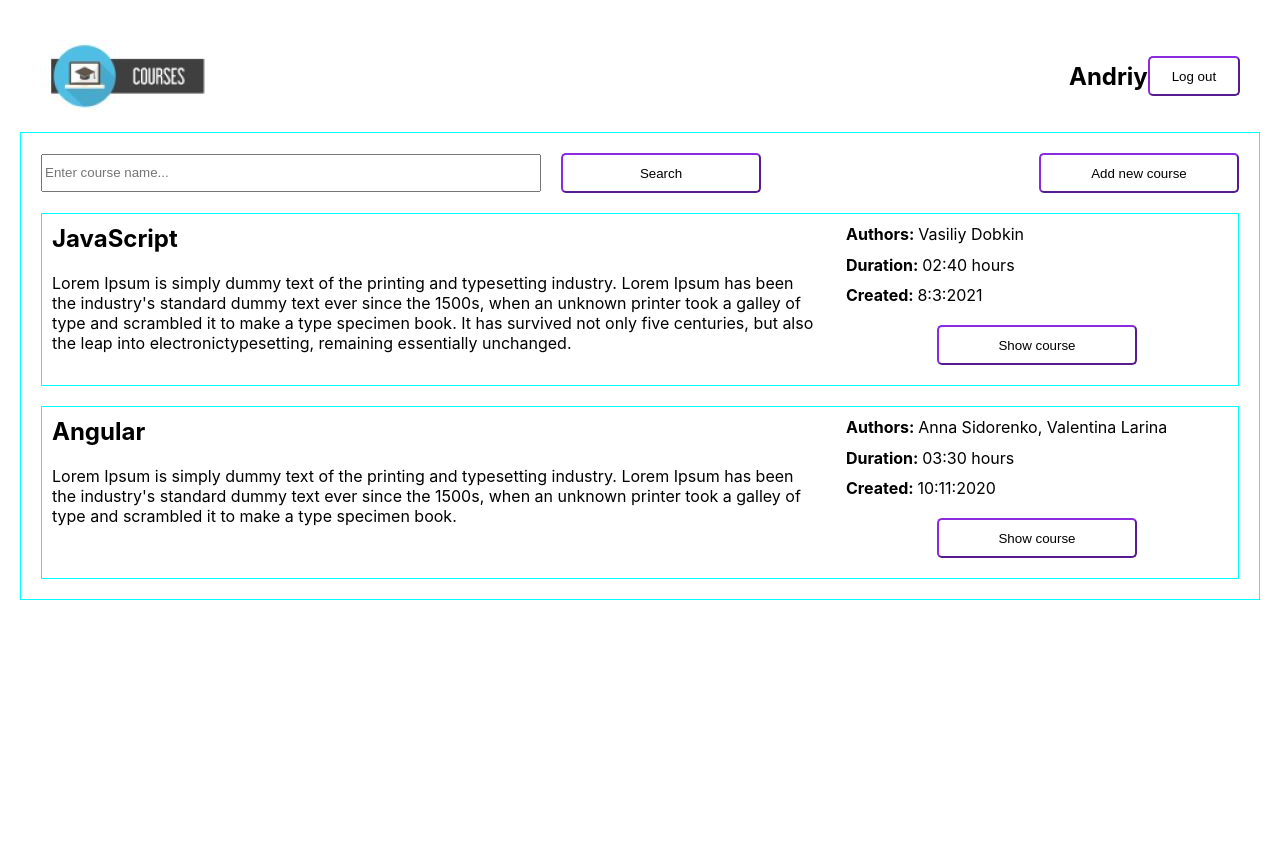
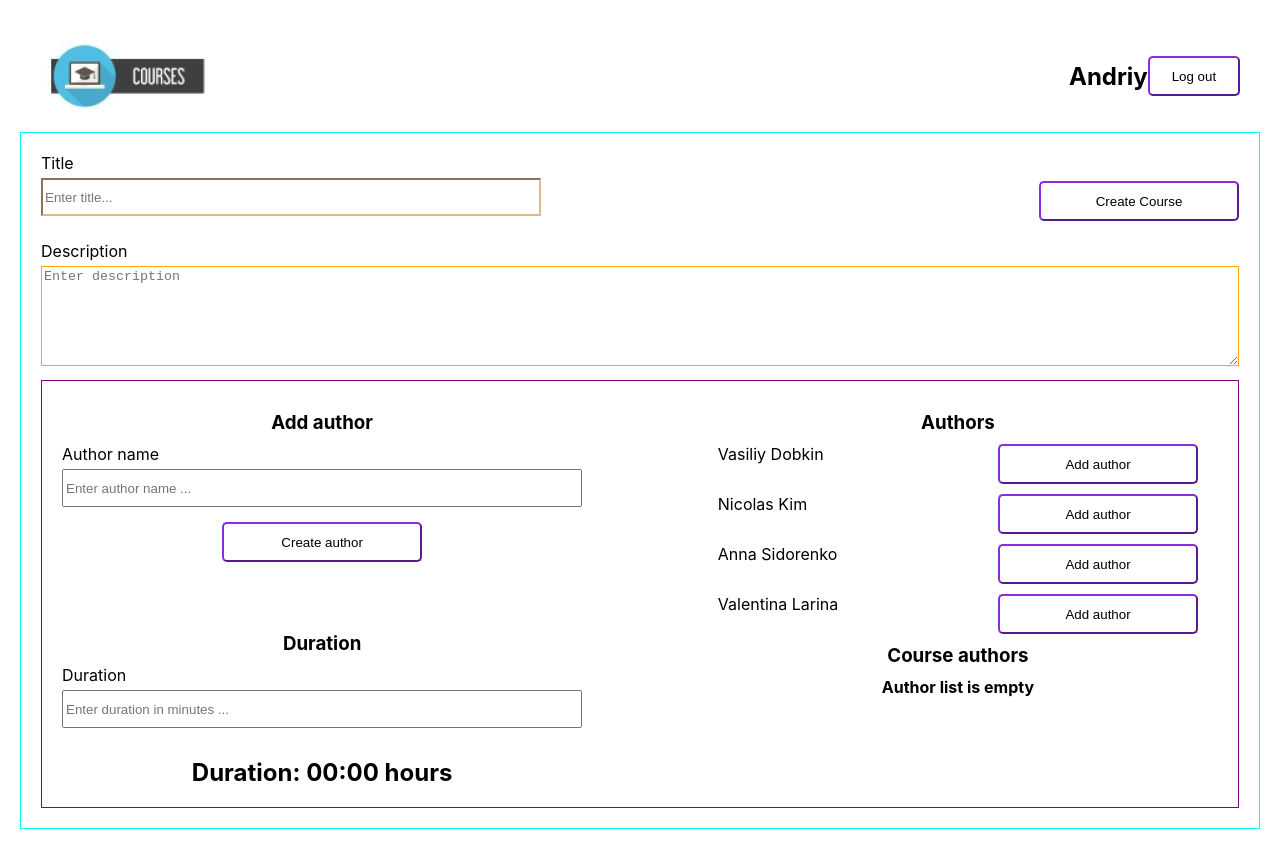
Before and after one commit to duron81/epamReact, a React (Create React App) app: page /newcourse in a window 1280 px wide. Before the commit the page ends 800 px from the top, so only its background shows below. Built offline with nearby package versions, Linux system fonts and the light colour scheme.

Commit message:
hw1 is ready

```diff
--- a/package.json
+++ b/package.json
@@ -8,7 +8,9 @@
     "@testing-library/user-event": "^13.5.0",
     "react": "^18.2.0",
     "react-dom": "^18.2.0",
+    "react-router-dom": "^5.3.4",
     "react-scripts": "5.0.1",
+    "uuid": "^9.0.0",
     "web-vitals": "^2.1.4"
   },
   "scripts": {
--- a/src/App.jsx
+++ b/src/App.jsx
@@ -1,15 +1,28 @@
-import '../src/App.css';
+import { BrowserRouter as Router, Switch, Route } from 'react-router-dom';
+
 import Courses from './components/Courses/Courses';
 import Header from './components/Header/Header';
+import CreateCourse from './components/CreateCourse/CreateCourse';
+
+import '../src/App.css';
 
 function App() {
 	// return <Logo />;
 
 	return (
-		<div className='app'>
-			<Header />
-			<Courses />
-		</div>
+		<Router>
+			<div className='app'>
+				<Header />
+				<Switch>
+					<Route exact path='/'>
+						<Courses />
+					</Route>
+					<Route exact path='/newcourse'>
+						<CreateCourse />
+					</Route>
+				</Switch>
+			</div>
+		</Router>
 	);
 }
 export default App;
--- a/src/common/Input/Input.css
+++ b/src/common/Input/Input.css
@@ -1,5 +1,4 @@
 input {
     width: 500px;
     height: 38px;
-    margin-right: 20px;
 }
--- a/src/common/Input/Input.jsx
+++ b/src/common/Input/Input.jsx
@@ -6,7 +6,7 @@ const Input = (props) => {
 			<input
 				id='searchBarInput'
 				type='text'
-				placeholder={props.placeholdetText}
+				placeholder={props.placeholderText}
 				onChange={props.onChange}
 			/>
 			<label htmlFor='searchBarInput'></label>
--- a/src/components/Courses/Courses.jsx
+++ b/src/components/Courses/Courses.jsx
@@ -1,17 +1,20 @@
-import './Courses.css';
+import { useState } from 'react';
+import { Link } from 'react-router-dom';
+
 import CourseCard from './components/CourseCard/CourseCard';
 import SearchBar from './components/SearchBar/SearchBar';
 import MyButton from '../../common/Button/Button';
 import { mockedCoursesList } from '../../constants';
 import { mockedAuthorsList } from '../../constants';
-import { useEffect, useState } from 'react';
+
+import './Courses.css';
 
 const Courses = () => {
 	const [courses, setCourses] = useState(mockedCoursesList);
 	// const [search, setSearch] = useState('');
 
 	const searchMessage = (message) => {
-		console.log('message = ' + message);
+		// console.log('message = ' + message);
 
 		if (!message) {
 			return setCourses(mockedCoursesList);
@@ -24,6 +27,8 @@ const Courses = () => {
 		);
 		setCourses(arr);
 	};
+
+	mockedCoursesList.forEach((course) => console.log(course));
 
 	function renderItems(arr) {
 		const items = arr.map((item) => {
@@ -52,15 +57,13 @@ const Courses = () => {
 		return items;
 	}
 
-	useEffect(() => {
-		console.log('effect');
-	}, []);
-
 	return (
 		<div className='courses'>
 			<div className='searchPanel'>
 				<SearchBar searchMessage={searchMessage} />
-				<MyButton buttonText='Add new course' />
+				<Link to='/newcourse'>
+					<MyButton buttonText='Add new course' />
+				</Link>
 			</div>
 			{renderItems(courses)}
 		</div>
--- a/src/components/Courses/components/CourseCard/CourseCard.jsx
+++ b/src/components/Courses/components/CourseCard/CourseCard.jsx
@@ -1,4 +1,5 @@
 import MyButton from '../../../../common/Button/Button';
+import { pipeDuration } from '../../../../helpers/pipeDuration';
 import './CourseCard.css';
 
 const CourseCard = ({
@@ -8,25 +9,25 @@ const CourseCard = ({
 	duration,
 	authors,
 }) => {
-	function getHours(duration) {
-		let result = '';
-		let hours = Math.floor(+duration / 60);
-		let minutes = +duration % 60;
+	// function getHours(duration) {
+	// 	let result = '';
+	// 	let hours = Math.floor(+duration / 60);
+	// 	let minutes = +duration % 60;
 
-		if (hours < 10) {
-			result += `0${hours}:`;
-		} else {
-			result += hours + ':';
-		}
+	// 	if (hours < 10) {
+	// 		result += `0${hours}:`;
+	// 	} else {
+	// 		result += hours + ':';
+	// 	}
 
-		if (minutes < 10) {
-			result += `0${minutes}`;
-		} else {
-			result += minutes;
-		}
+	// 	if (minutes < 10) {
+	// 		result += `0${minutes}`;
+	// 	} else {
+	// 		result += minutes;
+	// 	}
 
-		return result;
-	}
+	// 	return result;
+	// }
 
 	return (
 		<div className='card'>
@@ -41,7 +42,7 @@ const CourseCard = ({
 				</p>
 				<p className='duration'>
 					<strong>Duration: </strong>
-					{getHours(duration)} hours
+					{pipeDuration(duration)} hours
 				</p>
 				<p className='created'>
 					<strong>Created: </strong>
--- a/src/components/Courses/components/SearchBar/SearchBar.jsx
+++ b/src/components/Courses/components/SearchBar/SearchBar.jsx
@@ -1,6 +1,7 @@
+import { useState } from 'react';
+
 import Input from '../../../../common/Input/Input';
 import MyButton from '../../../../common/Button/Button';
-import { useState } from 'react';
 
 const SearchBar = ({ searchMessage }) => {
 	const [search, setSearch] = useState('');
@@ -15,7 +16,7 @@ const SearchBar = ({ searchMessage }) => {
 
 	return (
 		<div className='searchBar'>
-			<Input onChange={searchChanged} placeholdetText='Enter course name...' />
+			<Input onChange={searchChanged} placeholderText='Enter course name...' />
 			<MyButton onClick={searchClicked} buttonText='Search' />
 		</div>
 	);
--- /dev/null
+++ b/src/components/CreateCourse/CreateCourse.css
@@ -0,0 +1,93 @@
+.create {
+    display: flex;
+    flex-direction: column;
+    border: 1px solid aqua;
+    padding: 20px;
+}
+
+.createTitleBlock {
+    display: flex;
+    justify-content: space-between;
+    align-items:flex-end;
+}
+
+.inputTitle label {
+    display: block;
+    margin-bottom: 5px;
+}
+
+.inputTitle input {
+    border-color:burlywood;
+}
+
+.createDescriptionBlock {
+    margin-top: 20px;
+}
+
+.createDescriptionBlock label {
+    display: block;
+    margin-bottom: 5px;
+}
+
+.createDescriptionBlock textarea {
+    width: 100%;
+    height: 100px;
+    border-color: orange;
+}
+
+.createAuthorBlock {
+    display: flex;
+    justify-content: space-between;
+    padding: 20px;
+    border: 1px solid purple;
+    margin-top: 10px;
+}
+
+.createAuthorBlock h3 {
+    text-align: center;
+    margin: 10px 0;
+
+}
+
+.leftBlock {
+    width: 45%;
+}
+
+.leftBlock label {
+    display: block;
+    margin-bottom: 5px;
+    text-align: left;
+}
+
+.rightBlock {
+    width: 45%;
+}
+
+.leftBlock input {
+    width: 100%;
+}
+
+.addAuthor {
+    text-align: center;
+}
+
+.addAuthor button {
+    margin-top: 10px;
+    margin-bottom: 60px;
+}
+
+.addDuration h2 {
+    margin-top: 30px;
+    text-align: center;
+}
+
+.chosenAuthorsList {
+    text-align: center;
+}
+
+.authorItem {
+    margin: 0 20px;
+    margin-bottom: 10px;
+    display: flex;
+    justify-content: space-between;
+}
--- a/src/components/CreateCourse/CreateCourse.jsx
+++ b/src/components/CreateCourse/CreateCourse.jsx
@@ -0,0 +1,183 @@
+import { useHistory } from 'react-router-dom';
+import { useState } from 'react';
+import { v4 as uuidv4 } from 'uuid';
+
+import MyButton from '../../common/Button/Button';
+import Input from '../../common/Input/Input';
+import { mockedAuthorsList } from '../../constants';
+import { mockedCoursesList } from '../../constants';
+import { pipeDuration } from '../../helpers/pipeDuration';
+import { dateGenerator } from '../../helpers/dateGenerator';
+
+import './CreateCourse.css';
+
+const CreateCourse = () => {
+	const [title, setTitle] = useState('');
+	const [description, setDescription] = useState('');
+	const [newAuthor, setNewAuthor] = useState('');
+	const [duration, setDuration] = useState('');
+	const [authorsList, setAuthorsList] = useState(mockedAuthorsList);
+	const [courseAuthorList, setCourseAuthorList] = useState([]);
+	const history = useHistory();
+
+	function renderAuthorsList(authorsList) {
+		const items = authorsList.map((author) => {
+			let { name } = author;
+			return (
+				<div className='authorItem'>
+					<p>{name}</p>
+					<MyButton
+						buttonText='Add author'
+						onClick={() => addCourseAuthor(author)}
+					/>
+				</div>
+			);
+		});
+		return items;
+	}
+
+	function renderCourseAuthorsList(authorsList) {
+		const items = authorsList.map((author) => {
+			let { name } = author;
+			return (
+				<div className='authorItem'>
+					<p>{name}</p>
+					<MyButton
+						buttonText='Delete author'
+						onClick={() => deleteCourseAuthor(author)}
+					/>
+				</div>
+			);
+		});
+		return items;
+	}
+
+	function addCourseAuthor(author) {
+		setCourseAuthorList([...courseAuthorList, author]);
+		setAuthorsList((current) =>
+			current.filter((item) => item.name !== author.name)
+		);
+	}
+
+	function deleteCourseAuthor(author) {
+		setAuthorsList([...authorsList, author]);
+		setCourseAuthorList((current) =>
+			current.filter((item) => item.name !== author.name)
+		);
+	}
+
+	function createNewAuthor(author) {
+		if (author.length < 2) {
+			return;
+		}
+		const newAuthor = {
+			id: uuidv4(),
+			name: author,
+		};
+		setAuthorsList([...authorsList, newAuthor]);
+		mockedAuthorsList.push(newAuthor);
+	}
+
+	const checked =
+		courseAuthorList.length === 0 ? (
+			<h4>Author list is empty</h4>
+		) : (
+			renderCourseAuthorsList(courseAuthorList)
+		);
+
+	function validation() {
+		if (
+			title === '' ||
+			description === '' ||
+			duration === '' ||
+			isNaN(duration) ||
+			courseAuthorList.length === 0
+		) {
+			return false;
+		} else return true;
+	}
+
+	function CreateCourse() {
+		if (!validation()) {
+			alert('Please, fill in all fields');
+		} else {
+			const newCourse = {
+				id: uuidv4(),
+				title: title,
+				description: description,
+				creationDate: dateGenerator(),
+				duration: duration,
+				authors: courseAuthorList.map((course) => course.id),
+			};
+			mockedCoursesList.push(newCourse);
+			history.push('/');
+		}
+	}
+
+	return (
+		<section className='create'>
+			<div className='createTitleBlock'>
+				<div className='inputTitle'>
+					<label for='createTitleInput'>Title</label>
+					<Input
+						name='createTitleInput'
+						type='text'
+						placeholderText='Enter title...'
+						onChange={(e) => setTitle(e.target.value)}
+					/>
+				</div>
+				<MyButton onClick={CreateCourse} buttonText='Create Course' />
+			</div>
+			<div className='createDescriptionBlock'>
+				<label for='createDescr'>Description</label>
+				<textarea
+					name='createDescr'
+					type='text'
+					placeholder='Enter description'
+					onChange={(e) => setDescription(e.target.value)}
+				/>
+			</div>
+			<div className='createAuthorBlock'>
+				<div className='leftBlock'>
+					<div className='addAuthor'>
+						<h3>Add author</h3>
+						<label for='addAuthorName'>Author name</label>
+						<Input
+							name='addAuthorName'
+							type='text'
+							placeholderText='Enter author name ...'
+							onChange={(e) => setNewAuthor(e.target.value)}
+						/>
+						<MyButton
+							buttonText='Create author'
+							onClick={() => createNewAuthor(newAuthor)}
+						/>
+					</div>
+					<div className='addDuration'>
+						<h3>Duration</h3>
+						<label for='addDuration'>Duration</label>
+						<Input
+							name='addDuration'
+							type='text'
+							placeholderText='Enter duration in minutes ...'
+							onChange={(e) => setDuration(e.target.value)}
+						/>
+						<h2>Duration: {pipeDuration(duration)} hours</h2>
+					</div>
+				</div>
+				<div className='rightBlock'>
+					<div className='allAuthorsList'>
+						<h3>Authors</h3>
+						<div>{renderAuthorsList(authorsList)}</div>
+					</div>
+					<div className='chosenAuthorsList'>
+						<h3>Course authors</h3>
+						{checked}
+					</div>
+				</div>
+			</div>
+		</section>
+	);
+};
+
+export default CreateCourse;
--- a/src/components/Header/Header.jsx
+++ b/src/components/Header/Header.jsx
@@ -1,6 +1,7 @@
-import '../Header/Header.css';
 import Logo from './components/Logo/Logo';
 import MyButton from '../../common/Button/Button';
+
+import '../Header/Header.css';
 
 const Header = () => {
 	return (
--- a/src/helpers/dateGenerator.js
+++ b/src/helpers/dateGenerator.js
@@ -0,0 +1,13 @@
+export function dateGenerator() {
+	const current = new Date();
+
+	let date = current.getDate();
+	let month = current.getMonth() + 1;
+	let year = current.getFullYear();
+
+	date = date.toString().padStart(2, '0');
+
+	month = month.toString().padStart(2, '0');
+
+	return `${date}/${month}/${year}`;
+}
--- a/src/helpers/pipeDuration.js
+++ b/src/helpers/pipeDuration.js
@@ -0,0 +1,23 @@
+export function pipeDuration(duration) {
+	if (isNaN(duration)) {
+		return;
+	}
+
+	let result = '';
+	let hours = Math.floor(+duration / 60);
+	let minutes = +duration % 60;
+
+	if (hours < 10) {
+		result += `0${hours}:`;
+	} else {
+		result += hours + ':';
+	}
+
+	if (minutes < 10) {
+		result += `0${minutes}`;
+	} else {
+		result += minutes;
+	}
+
+	return result;
+}
```
Also changed, not shown: 1 other file (tests, documents, lock files or other folders).
